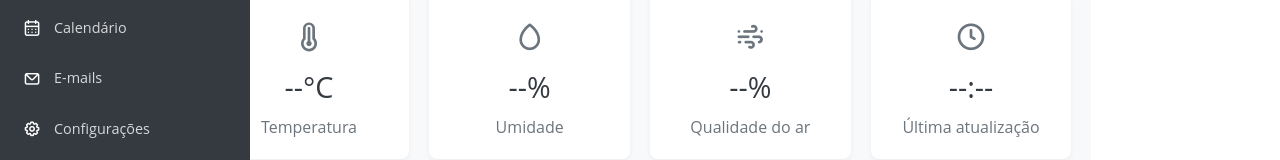
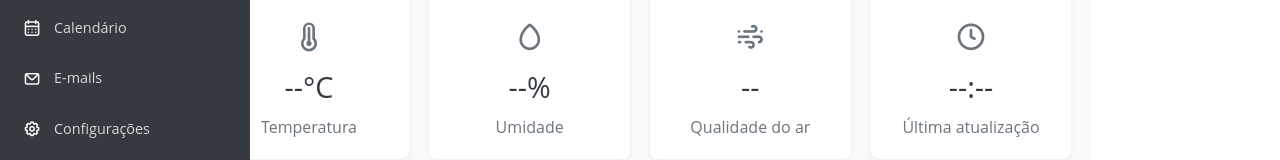
Before and after one commit to Rodrigo-Co/gfa-copy, a React (Create React App) app: page /dashboard in a window 1280 px wide. Shown: the part 169-329 px from the top of the page. Built offline with nearby package versions, Linux system fonts and the light colour scheme; no server answers; the database is empty.

Commit message:
ppm acho q vai

```diff
--- a/src/components/Dashboard.js
+++ b/src/components/Dashboard.js
@@ -395,7 +395,11 @@ const Dashboard = () => {
               </div>
               <div className={styles.statCard}>
                 <i className="uil uil-wind"></i>
-                <h3>{latestData.qualidade_do_ar || '--'}%</h3>
+                <h3>
+                {latestData.qualidade_do_ar !== undefined
+                ? `${parseFloat(Math.max(0, Math.min(100, 100 - (latestData.qualidade_do_ar / 1000) * 100)).toFixed(1))}%`
+                : '--'}
+                </h3>
                 <p>Qualidade do ar</p>
               </div>
               <div className={styles.statCard}>
```
